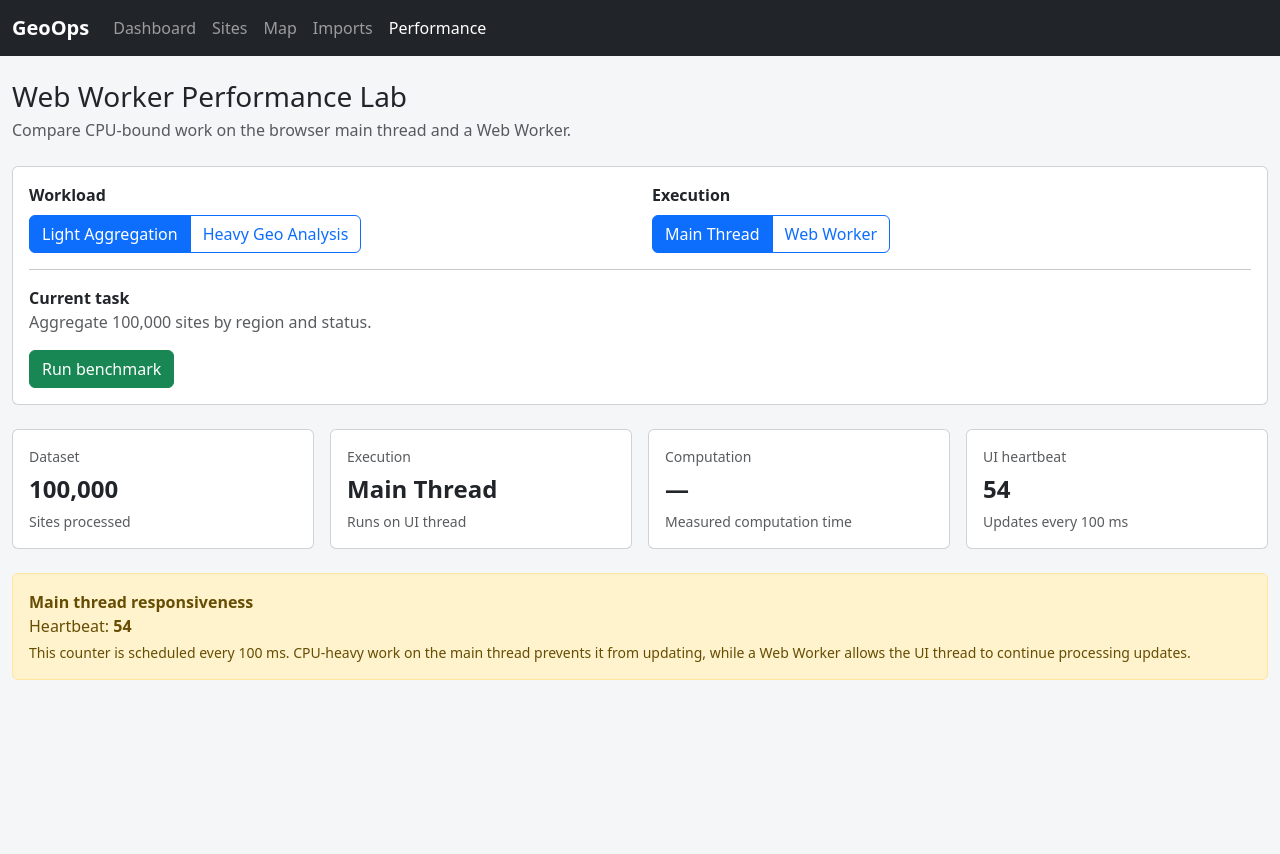
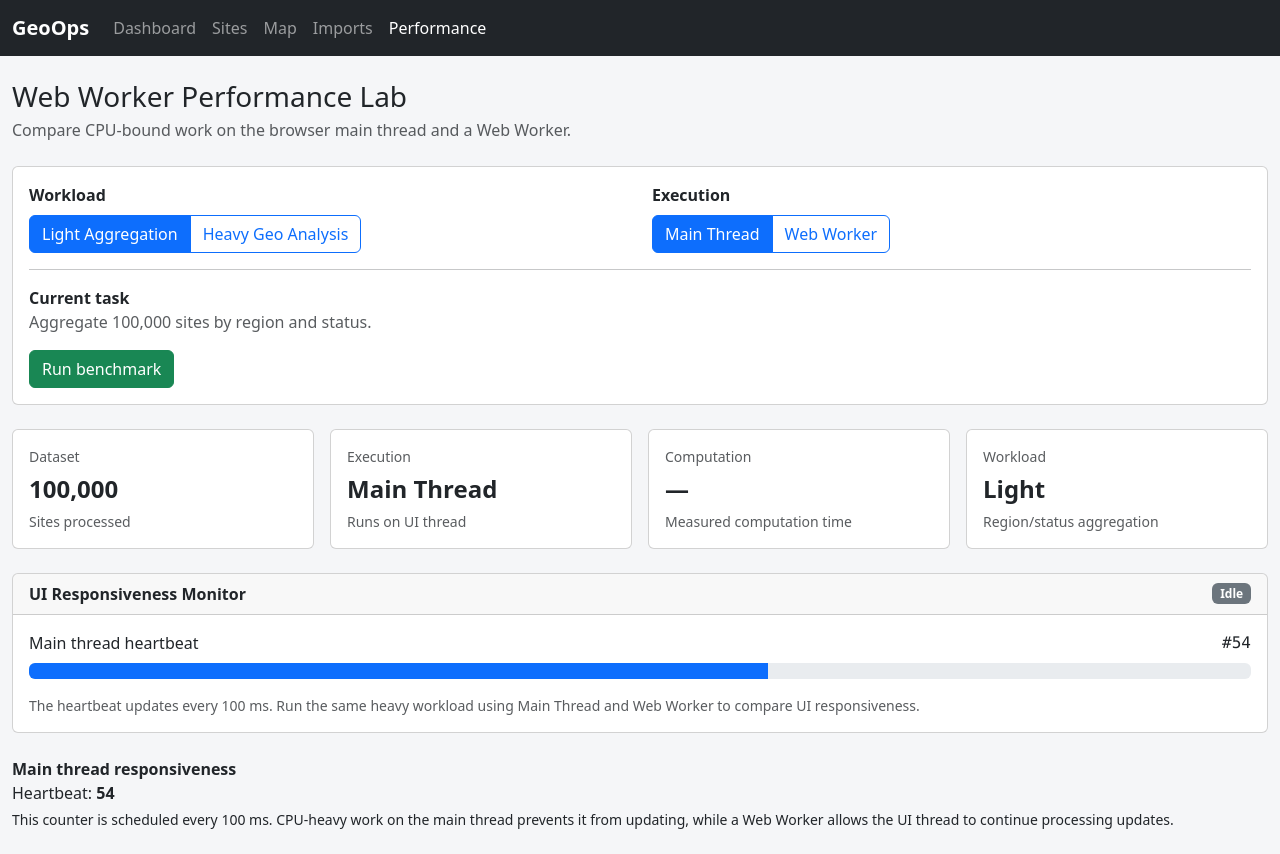
Before and after one commit to MaxMelnik/geoops-control-center, a React (Vite) app in the folder apps/web/: page /performance in a window 1280 px wide. Before the commit the page ends 800 px from the top, so only its background shows below. Built offline with nearby package versions, Linux system fonts and the light colour scheme.

Commit message:
upgarde heartbeat monitor for PerformancePage

```diff
--- a/apps/web/src/features/performance/pages/PerformancePage.tsx
+++ b/apps/web/src/features/performance/pages/PerformancePage.tsx
@@ -5,7 +5,7 @@ import {
     useState,
 } from "react";
 
-import { generateSites } from "../../sites/data/generateSites";
+import {generateSites} from "../../sites/data/generateSites";
 
 import {
     aggregateSites,
@@ -42,7 +42,7 @@ type BenchmarkResult =
     | GeoBenchmarkResult;
 
 const AGGREGATION_SITE_COUNT = 100_000;
-const GEO_SITE_COUNT = 10_000;
+const GEO_SITE_COUNT = 5_000;
 
 export function PerformancePage() {
     const [mode, setMode] =
@@ -384,7 +384,7 @@ export function PerformancePage() {
                         </div>
                     </div>
 
-                    <hr />
+                    <hr/>
 
                     <div className="mb-3">
                         <div className="fw-semibold">
@@ -445,24 +445,26 @@ export function PerformancePage() {
                 />
 
                 <MetricCard
-                    title="UI heartbeat"
-                    value={heartbeat.toLocaleString()}
+                    title="Workload"
+                    value={
+                        workload === "aggregation"
+                            ? "Light"
+                            : "Heavy"
+                    }
                     description={
-                        isRunning &&
-                        mode === "main-thread"
-                            ? "May freeze during computation"
-                            : "Updates every 100 ms"
+                        workload === "aggregation"
+                            ? "Region/status aggregation"
+                            : "O(n²) nearest-neighbour search"
                     }
                 />
             </div>
 
-            <div
-                className={
-                    mode === "worker"
-                        ? "alert alert-success"
-                        : "alert alert-warning"
-                }
-            >
+            <ResponsivenessMonitor
+                heartbeat={heartbeat}
+                isRunning={isRunning}
+                mode={mode}
+            />
+
             <div className="fw-semibold">
                 Main thread responsiveness
             </div>
@@ -480,7 +482,6 @@ export function PerformancePage() {
                 thread to continue processing
                 updates.
             </div>
-            </div>
 
             {benchmark?.type ===
                 "aggregation" && (
@@ -495,6 +496,97 @@ export function PerformancePage() {
                         result={benchmark.result}
                     />
                 )}
+        </div>
+    );
+}
+
+interface ResponsivenessMonitorProps {
+    heartbeat: number;
+    isRunning: boolean;
+    mode: ComputationMode;
+}
+
+function ResponsivenessMonitor({
+                                   heartbeat,
+                                   isRunning,
+                                   mode,
+                               }: ResponsivenessMonitorProps) {
+    const progress = (heartbeat * 5) % 100;
+
+    return (
+        <div className="card mb-4">
+            <div className="card-header d-flex justify-content-between align-items-center">
+        <span className="fw-semibold">
+          UI Responsiveness Monitor
+        </span>
+
+                <span
+                    className={
+                        isRunning
+                            ? "badge text-bg-success"
+                            : "badge text-bg-secondary"
+                    }
+                >
+          {isRunning
+              ? "Benchmark running"
+              : "Idle"}
+        </span>
+            </div>
+
+            <div className="card-body">
+                <div className="d-flex justify-content-between mb-2">
+          <span>
+            Main thread heartbeat
+          </span>
+
+                    <span className="font-monospace">
+            #{heartbeat.toLocaleString()}
+          </span>
+                </div>
+
+                <div
+                    className="progress mb-3"
+                    role="progressbar"
+                    aria-label="UI heartbeat"
+                    aria-valuenow={progress}
+                    aria-valuemin={0}
+                    aria-valuemax={100}
+                >
+                    <div
+                        className="progress-bar"
+                        style={{
+                            width: `${progress}%`,
+                        }}
+                    />
+                </div>
+
+                <div className="small text-body-secondary">
+                    {isRunning ? (
+                        mode === "main-thread" ? (
+                            <>
+                                Heavy computation is running on the{" "}
+                                <strong>main thread</strong>. If the
+                                workload is expensive enough, this
+                                heartbeat and the UI will temporarily
+                                freeze.
+                            </>
+                        ) : (
+                            <>
+                                Computation is running in a{" "}
+                                <strong>Web Worker</strong>. The heartbeat
+                                should continue updating because the main
+                                thread remains available.
+                            </>
+                        )
+                    ) : (
+                        <>
+                            The heartbeat updates every 100 ms. Run the
+                            same heavy workload using Main Thread and Web
+                            Worker to compare UI responsiveness.
+                        </>
+                    )}
+                </div>
+            </div>
         </div>
     );
 }
```
Lines whose indentation alone changed are shown as unchanged.
